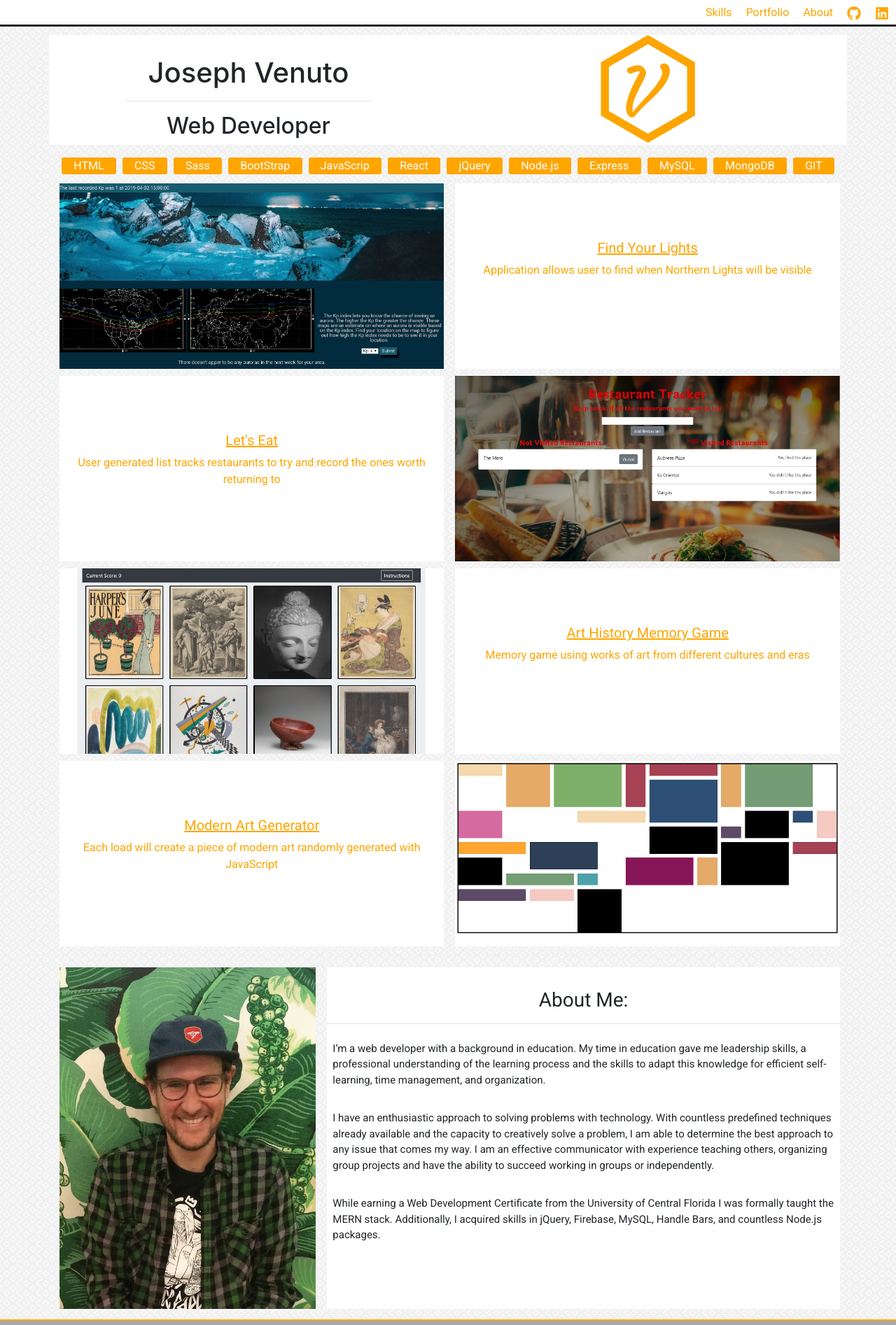
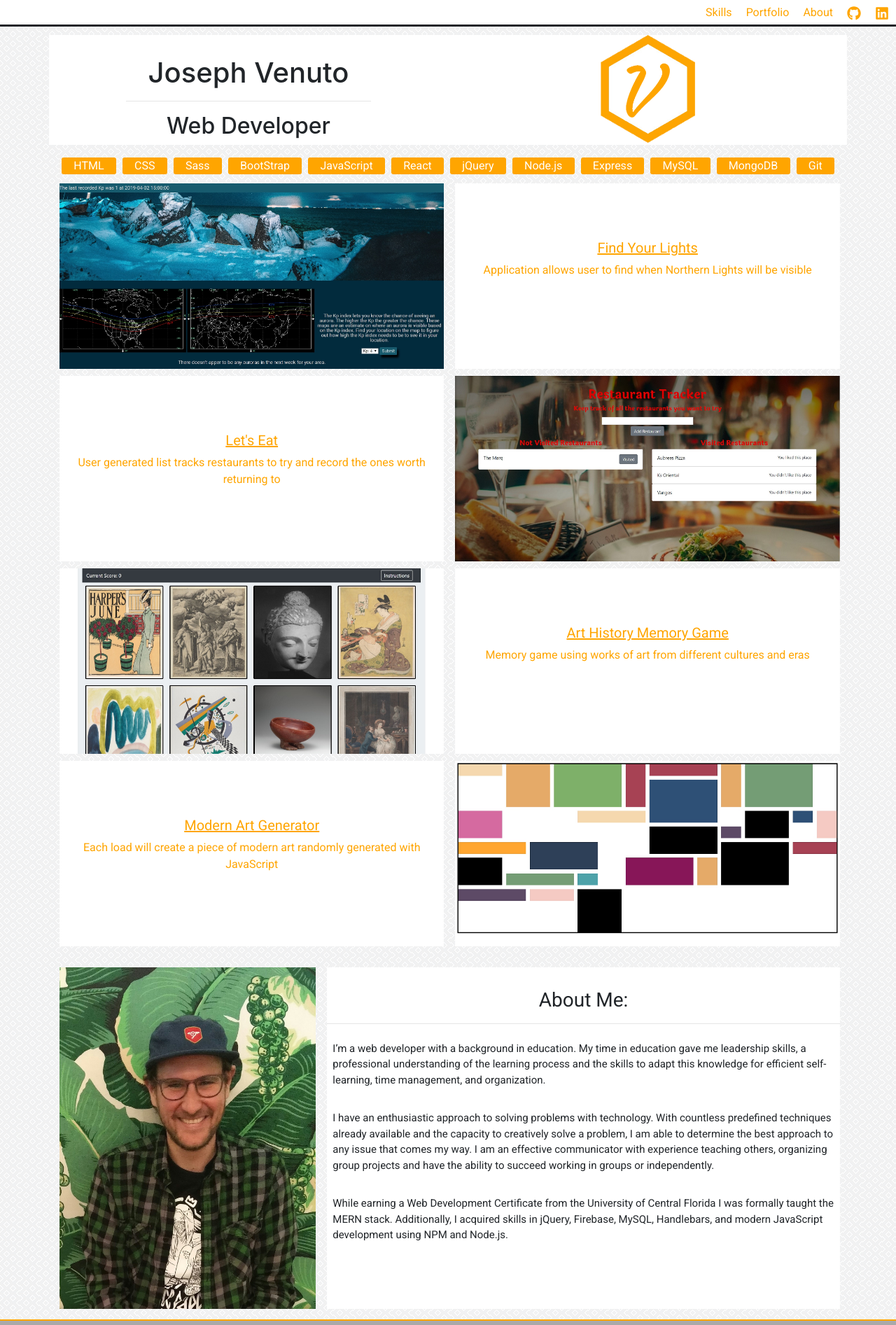
Before and after one commit to JBVenuto/reactportfolio, a React (Create React App) app: page / in a window 1280 px wide. Shown: the top 1893 px of the page at 70% size. Built offline with nearby package versions, Linux system fonts and the light colour scheme.

Commit message:
Corrected typos on main page

```diff
--- a/public/index.html
+++ b/public/index.html
@@ -21,7 +21,7 @@
       work correctly both with client-side routing and a non-root public URL.
       Learn how to configure a non-root public URL by running `npm run build`.
     -->
-    <title>React App</title>
+    <title>Joseph Venuto</title>
   </head>
   <body>
     <noscript>You need to enable JavaScript to run this app.</noscript>
--- a/src/components/About.js
+++ b/src/components/About.js
@@ -20,7 +20,7 @@ const About = (props) => (
                 I have an enthusiastic approach to solving problems with technology. With countless predefined techniques already available and the capacity to creatively solve a problem, I am able to determine the best approach to any issue that comes my way. I am an effective communicator with experience teaching others, organizing group projects and have the ability to succeed working in groups or independently.
             </p>
             <p>
-                While earning a Web Development Certificate from the University of Central Florida I was formally taught the MERN stack. Additionally, I acquired skills in jQuery, Firebase, MySQL, Handle Bars, and countless Node.js packages.
+                While earning a Web Development Certificate from the University of Central Florida I was formally taught the MERN stack. Additionally, I acquired skills in jQuery, Firebase, MySQL, Handlebars, and modern JavaScript development using NPM and Node.js.
             </p>
         </div>
     </div>
--- a/src/pages/Main.js
+++ b/src/pages/Main.js
@@ -42,14 +42,14 @@ class App extends Component {
             <Skill skill="CSS" />
             <Skill skill="Sass" />
             <Skill skill="BootStrap" />
-            <Skill skill="JavaScrip" />
+            <Skill skill="JavaScript" />
             <Skill skill="React" />
             <Skill skill="jQuery" />
             <Skill skill="Node.js" />
             <Skill skill="Express" />
             <Skill skill="MySQL" />
             <Skill skill="MongoDB" />
-            <Skill skill="GIT" id="last-skill" />
+            <Skill skill="Git" id="last-skill" />
           </div>
 
           {/* ------Portfolio section------ */}
```
